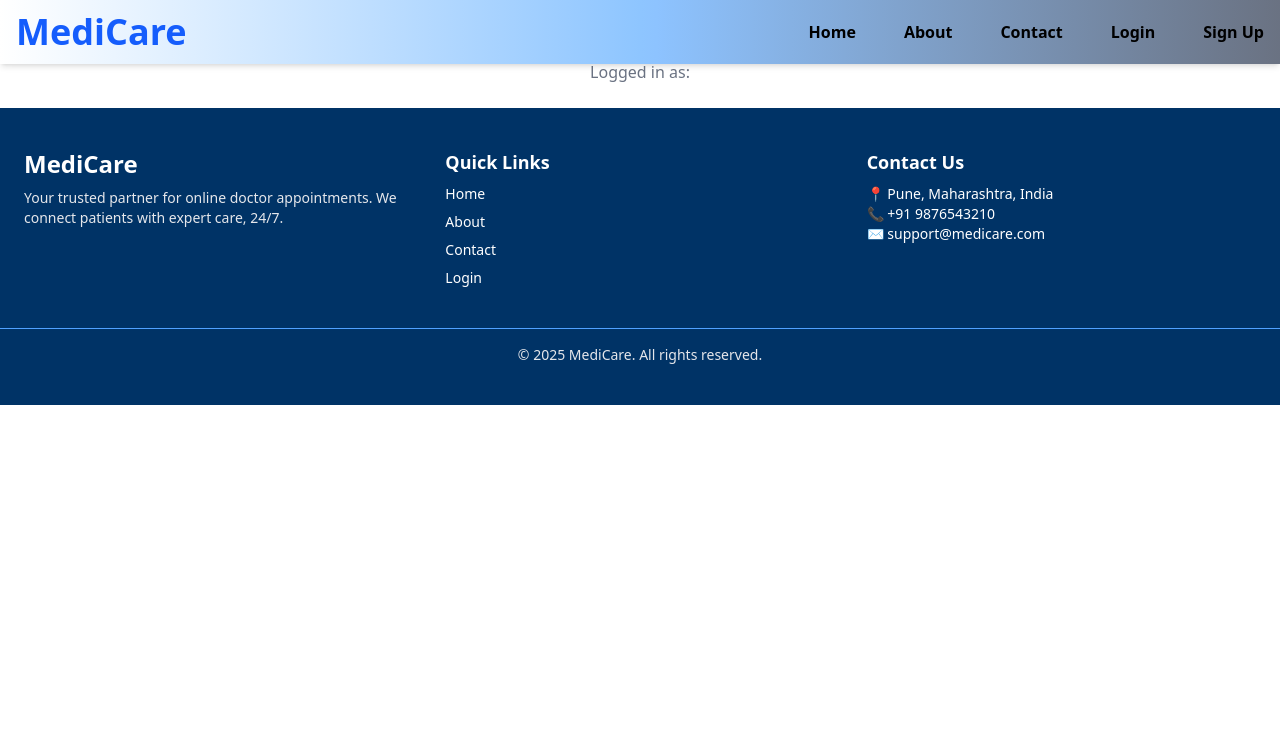
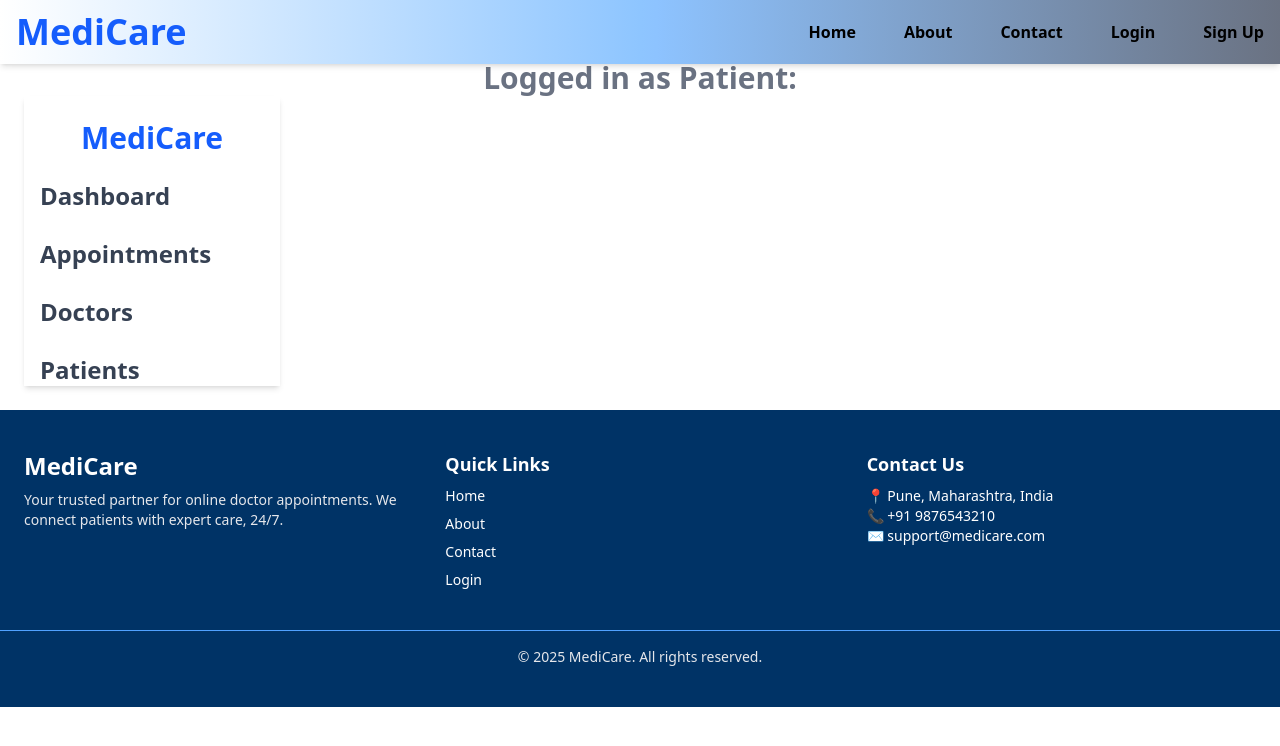
Before and after one commit to piyushpotghan/final-year-project, a React (Vite) app in the folder final year/: page /patient/dashboard in a window 1280 px wide. Shown: the top 746 px of the page. Built offline with nearby package versions, Linux system fonts and the light colour scheme.

Commit message:
working on dash

```diff
--- a/final year/src/App.jsx
+++ b/final year/src/App.jsx
@@ -16,10 +16,6 @@ import Map from './Pages/Map';
 import TrustedBy from './Pages/TrustedBy'
 import AdminDashboard from './Pages/AdminDashboard'
 import PatientDashboard from './Pages/PatientDashboard'
-
-
-
-
 
 const App = () => {
 return (
@@ -43,6 +39,7 @@ const App = () => {
             </div>
             <Map/>
 
+
             <UserTestimonials/>
 
 
@@ -63,6 +60,7 @@ const App = () => {
    <Footer/>
   </BrowserRouter>
 </div>
+
 )
 }
 
--- /dev/null
+++ b/final year/src/Pages/Doctors.jsx
@@ -0,0 +1,11 @@
+import React from 'react'
+
+const Doctors = () => {
+  return (
+    <div>
+
+    </div>
+  )
+}
+
+export default Doctors
--- a/final year/src/Pages/PatientDashboard.jsx
+++ b/final year/src/Pages/PatientDashboard.jsx
@@ -1,11 +1,20 @@
 import React from "react";
+import Doctors from "./Doctors";
+import Sidebar from "../dashboard/sidebar";
 export default function PatientDashboard() {
   const user = JSON.parse(localStorage.getItem('user'));
 
   return (
+
     <div className="p-6 text-center">
       <h1 className="text-3xl font-bold">Welcome, Patient</h1>
-      <p className="text-gray-500">Logged in as: {user?.email}</p>
+      <p className="text-gray-500 text-3xl font-bold">Logged in as  Patient: {user?.email}</p>
+      <div>
+
+        <Doctors/>
+        <Sidebar/>
+      </div>
     </div>
+
   );
 }
--- a/final year/src/components/SignUp.jsx
+++ b/final year/src/components/SignUp.jsx
@@ -1,5 +1,5 @@
 import React, { useState } from "react";
-import axios from "axios";
+import axios from "axios"
 
 export default function SignUp() {
   const [formData, setFormData] = useState({
--- a/final year/src/dashboard/sidebar.jsx
+++ b/final year/src/dashboard/sidebar.jsx
@@ -1,25 +1,25 @@
-const items = [
-  { name: 'Dashboard', icon: '🏠' },
-  { name: 'Patients', icon: '👤' },
-  { name: 'Appointments', icon: '📅' },
-  { name: 'Doctors', icon: '🩺' },
-  { name: 'Reports', icon: '📊' },
-  { name: 'Settings', icon: '⚙️' },
-];
+import React from 'react';
+import { NavLink } from 'react-router-dom';
 
-export default function Sidebar() {
-  return (
-    <aside className="w-60 bg-white p-4">
-      <h2 className="text-xl font-bold mb-6">Medicare</h2>
-      <nav>
-        {items.map(item => (
-          <div key={item.name}
-            className="flex items-center p-2 mb-2 rounded hover:bg-gray-200 cursor-pointer">
-            <span className="mr-2">{item.icon}</span>
-            {item.name}
-          </div>
-        ))}
-      </nav>
-    </aside>
-  );
-}
+
+const Sidebar = () => (
+  <div className="w-64 bg-white shadow-md text-2xl font-bold" >
+    <div className="p-6 text-3xl font-bold text-blue-600 ">MediCare</div>
+    <nav className="flex flex-col gap-4 px-4 text-gray-700">
+      <NavLink to="#" className="hover:text-blue-600 flex gap-2 items-center">
+          Dashboard
+      </NavLink>
+      <NavLink to="/appointments" className="hover:text-blue-600 flex gap-2 items-center pt-2.5">
+         Appointments
+      </NavLink>
+      <NavLink to="/Doctors" className="hover:text-blue-600 flex gap-2 items-center pt-2.5">
+         Doctors
+      </NavLink>
+      <NavLink to="/patients" className="hover:text-blue-600 flex gap-2 items-center pt-2.5">
+        Patients
+      </NavLink>
+    </nav>
+  </div>
+);
+
+export default Sidebar;
--- /dev/null
+++ b/final year/src/routes/AppRoutes.jsx
@@ -0,0 +1,16 @@
+import { Routes, Route } from 'react-router-dom';
+import Dashboard from '../pages/Dashboard';
+import Appointments from '../pages/Appointments';
+import Patients from '../pages/Patients';
+import Doctors from '../pages/Doctors';
+
+export default function AppRoutes() {
+  return (
+    <Routes>
+      <Route path="/" element={<Dashboard />} />
+      <Route path="/appointments" element={<Appointments />} />
+      <Route path="/patients" element={<Patients />} />
+      <Route path="/doctors" element={<Doctors />} />
+    </Routes>
+  );
+}
```
Also changed, not shown: 1 other file (tests, documents, lock files or other folders). Lines whose indentation alone changed are shown as unchanged.
